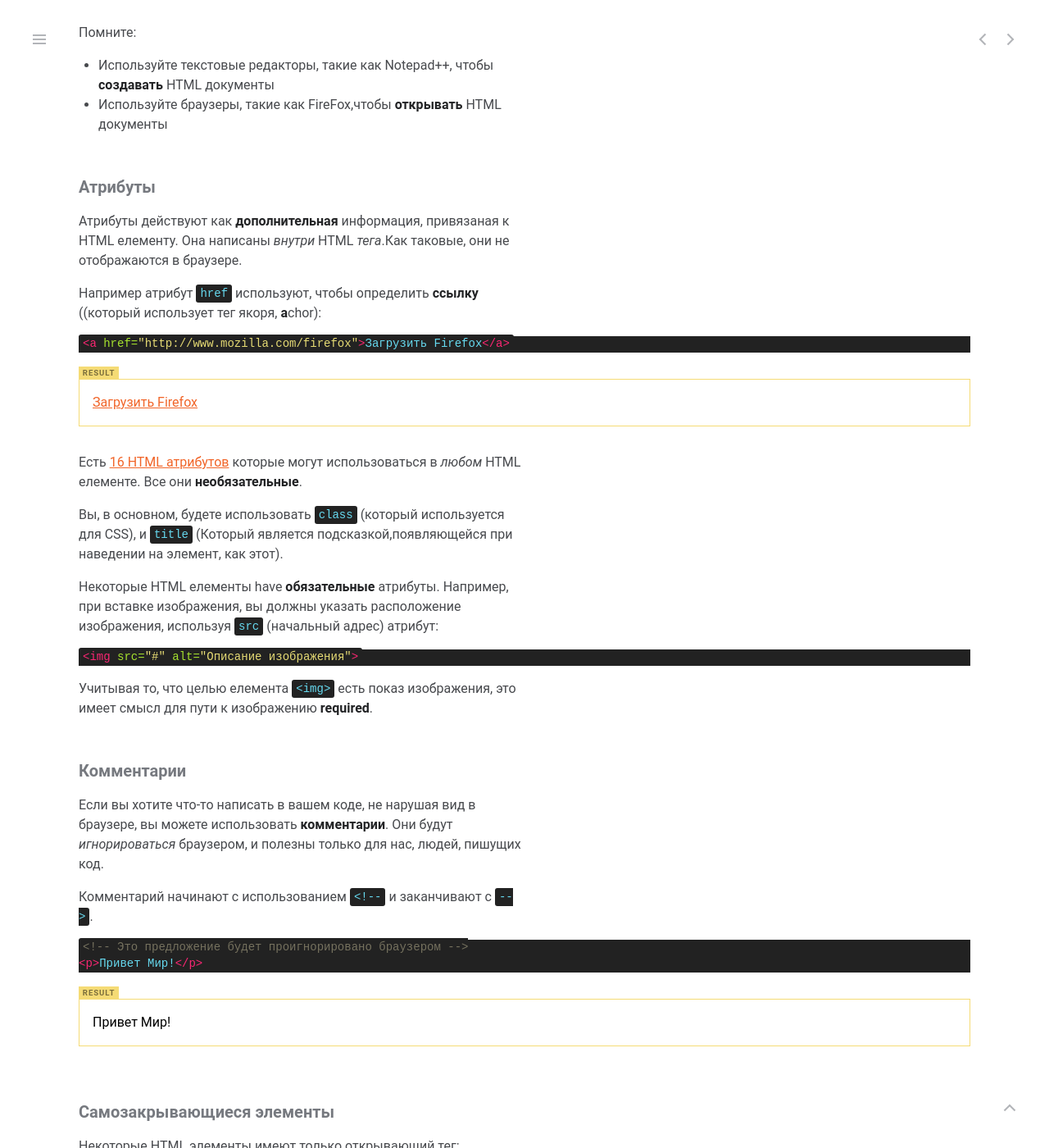
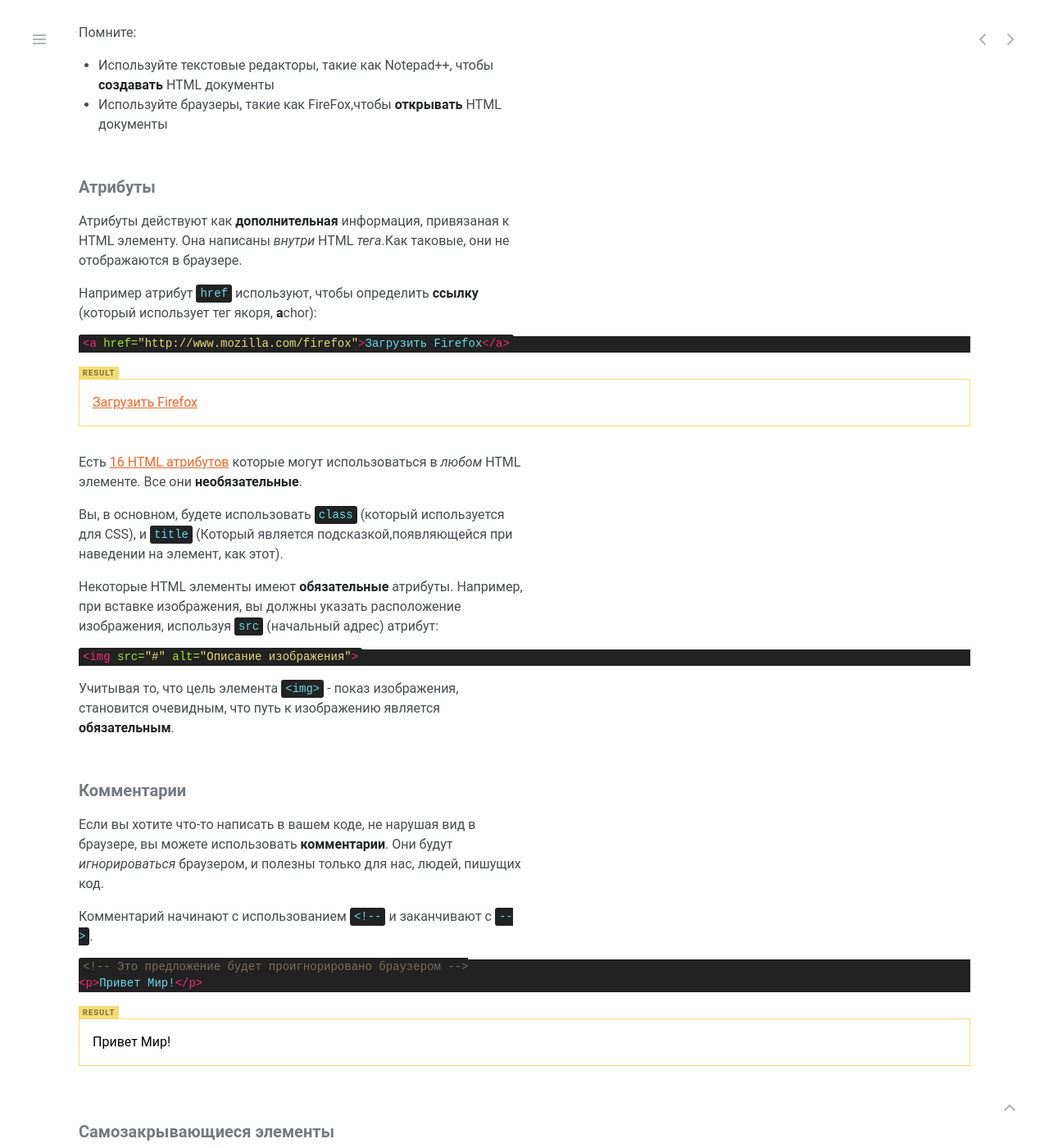
Before and after one commit to jgthms/marksheet, a Jekyll site: the page built from _posts/2015-02-02-html-syntax.md, in a window 1280 px wide and 1400 px high, scrolled down 1575 px. Shown: the whole window at 82% size. Built offline with Jekyll 4.4.1, drawn with Linux system fonts in a browser that asks for light colours; nearby versions of some CDN libraries; comment, search, counter and statistics services are not loaded; some of the changed text lies outside the part shown.

Commit message:
Doperevod1
Dopeeeerevod1

```diff
--- a/_posts/2015-02-02-html-syntax.md
+++ b/_posts/2015-02-02-html-syntax.md
@@ -22,7 +22,7 @@ section: html
 
 <div class="result"><p>Если тетрис и научил меня чего-то, так это то, что ошибки накаплливаются, а достижения исчезают.</p></div>
 
-То, что вы видите в **угловых скобках** `<`{:.language-html} и `>`{:.language-html} называют HTML **тегами**. Они определяют, где что-то _начинается_ и где это  _заканчивается_.
+То, что вы видите в **угловых скобках** `<`{:.language-html} и `>`{:.language-html} называют HTML **тегами**. Они определяют, где что-то _начинается_ и где оно  _заканчивается_.
 
 Каждая из них несет определенный **смысл**. В этом случае, `p`{:.language-html} обозначает **Параграф**.
 
@@ -33,13 +33,13 @@ section: html
 
 Единственым отличием между открывающим и закрывающим тегом является **слэш** `/`{:.language-html} что предшествует имени тега.
 
-Если вы объедините открывающий тэг, закрывающий тег, и все между ними, вы получите **HTML елемент**. Вся линия - это HTML элемент, который использует HTML теги `<p>`{:.language-html} и `</p>`{:.language-html}.
+Если вы объедините открывающий тэг, закрывающий тег, и все между ними, вы получите **HTML элемент**. Вся линия - это HTML элемент, который использует HTML теги `<p>`{:.language-html} и `</p>`{:.language-html}.
 
 Если Вы [просмотрите этот образец в Вашем браузере](/html/sample-paragraph.html), вы заметите, что **HTML-теги не отображаются** в браузере. Они _читаются_ только браузером, чтобы определить _тип_ **контента**,который Вы написали.
 
 ### Где писать HTML
 
-Вы,наверное,встречали простые текстовые файлы, которые имают расширение `.txt`.
+Вы,наверное,встречали простые текстовые файлы, которые имеют расширение `.txt`.
 
 Для таких текстовых файлов Вы должны использовать расширение `.html`, чтобы он стал  **HTML документом**.
 
@@ -60,9 +60,9 @@ section: html
 
 ### Атрибуты
 
-Атрибуты действуют как **дополнительная** информация, привязаная к HTML елементу. Она написаны  _внутри_ HTML _тега_.Как таковые, они не отображаются в браузере.
+Атрибуты действуют как **дополнительная** информация, привязаная к HTML элементу. Она написаны  _внутри_ HTML _тега_.Как таковые, они не отображаются в браузере.
 
-Например атрибут `href` используют, чтобы определить **ссылку** ((который использует тег якоря, **a**chor):
+Например атрибут `href` используют, чтобы определить **ссылку** (который использует тег якоря, **a**chor):
 
 {% highlight html %}
 <a href="http://www.mozilla.com/firefox">Загрузить Firefox</a>
@@ -70,17 +70,17 @@ section: html
 
 <div class="result"><a href="http://www.mozilla.com/firefox">Загрузить Firefox</a></div>
 
-Есть [16 HTML атрибутов](https://developer.mozilla.org/en-US/docs/Web/HTML/Global_attributes) которые могут использоваться в _любом_ HTML елементе. Все они **необязательные**.
+Есть [16 HTML атрибутов](https://developer.mozilla.org/en-US/docs/Web/HTML/Global_attributes) которые могут использоваться в _любом_ HTML элементе. Все они **необязательные**.
 
 Вы, в основном, будете использовать `class` (который используется для CSS), и `title` (Который является подсказкой,появляющейся при наведении на элемент, как этот).
 
-Некоторые HTML елементы have **обязательные** атрибуты. Например, при вставке изображения, вы должны указать расположение изображения, используя `src` (начальный адрес) атрибут:
+Некоторые HTML элементы имеют **обязательные** атрибуты. Например, при вставке изображения, вы должны указать расположение изображения, используя `src` (начальный адрес) атрибут:
 
 {% highlight html %}
 <img src="#" alt="Описание изображения">
 {% endhighlight %}
 
-Учитывая то, что целью елемента `<img>` есть показ изображения, это имеет смысл для пути к изображению **required**.
+Учитывая то, что цель элемента `<img>` - показ изображения, становится очевидным, что путь к изображению является **обязательным**.
 
 ### Комментарии
 
@@ -100,7 +100,7 @@ section: html
 Некоторые HTML элементы имеют только открывающий тег:
 
 {% highlight html %}
-<br> <!-- Разрыв строки -->
+<br> <!-- разрыв строки -->
 <img src="http://placehold.it/50x50" alt="Description"> <!-- изображение -->
 <input type="text"> <!-- текстовое поле -->
 {% endhighlight %}
```
Also changed, not shown: other parts of _posts/2015-02-02-html-syntax.md (+3 -3 lines).
